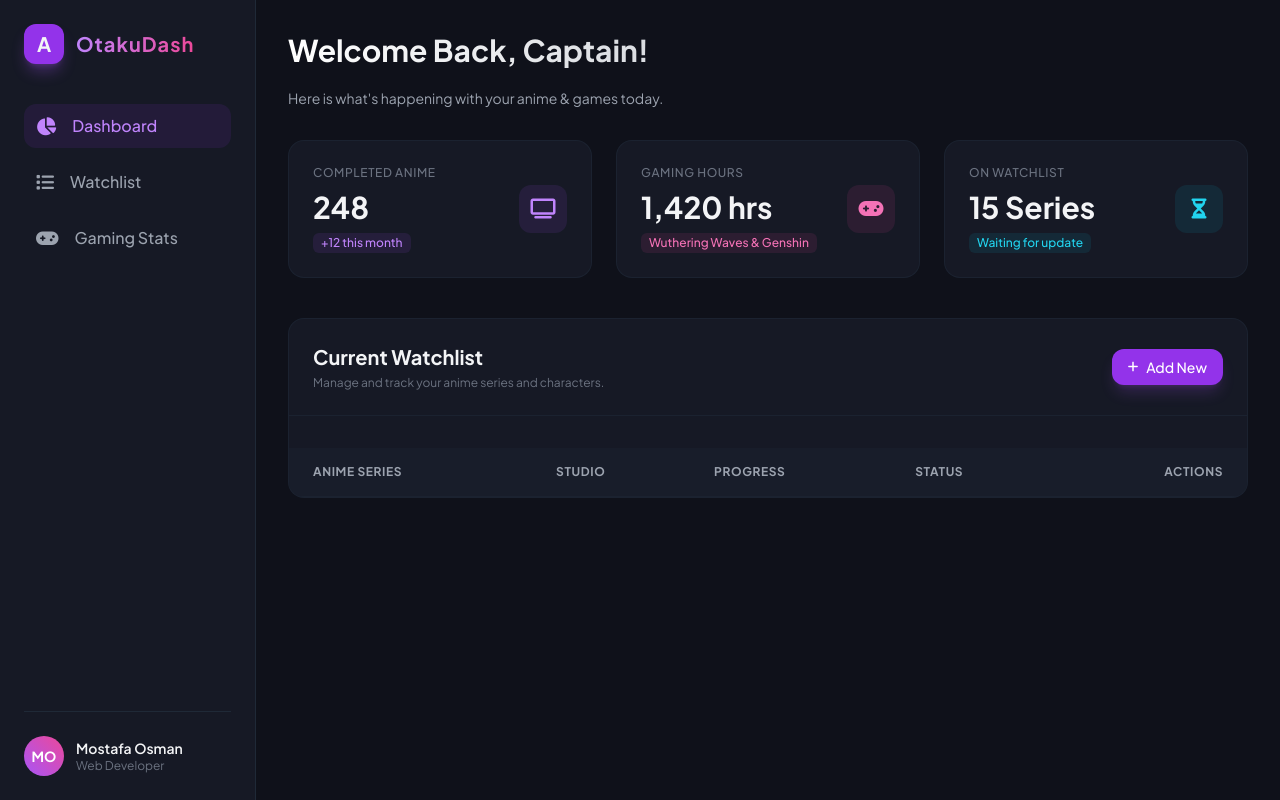
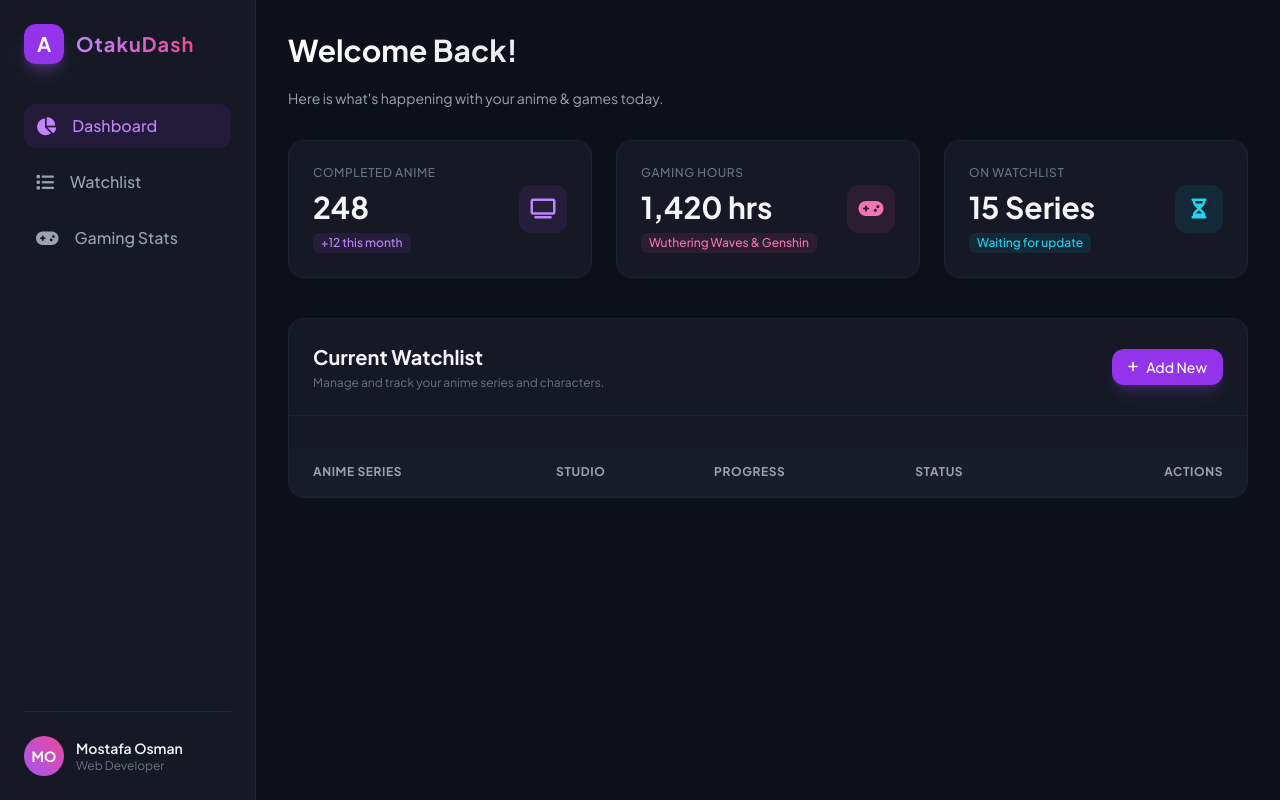
Before and after one commit to MostafaOsman9439/Anime-Dashboard, a plain HTML site: page index.html in a window 1280 px wide. Drawn offline with nearby package versions, Linux system fonts and the light colour scheme; no server answers.

Commit message:
Update welcome message in index.html

```diff
--- a/index.html
+++ b/index.html
@@ -125,7 +125,7 @@
         <h1
           class="text-3xl font-bold bg-gradient-to-r from-white to-gray-400 bg-clip-text text-transparent"
         >
-          Welcome Back, Captain!
+          Welcome Back!
         </h1>
         <p class="text-gray-400 mt-5 text-sm">
           Here is what's happening with your anime & games today.
```
